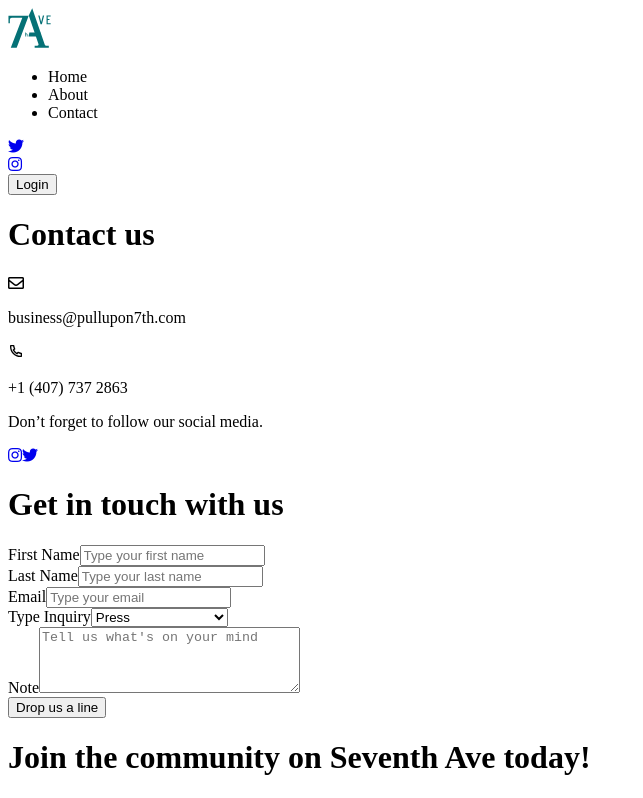
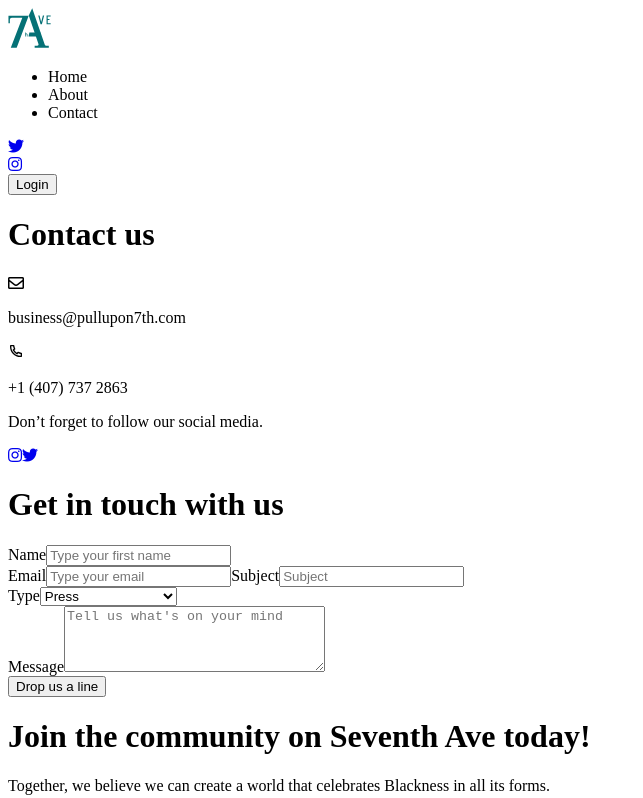
Before and after one commit to krock07/vercel-deployment, a Next.js app: page /contact in a window 1280 px wide. Shown: the top 798 px of the page, without its empty margins (0-643 px from the left). Built offline with nearby package versions, Linux system fonts and the light colour scheme.

Commit message:
trying to deploy on netlify

```diff
--- a/components/OurMission.js
+++ b/components/OurMission.js
@@ -21,7 +21,7 @@ const OurMission = () => {
           communities at scale.
         </p>
       </div>
-      <div className="w-auto absolute inset-y-[2595px] md:mr-80 md:inset-y-[2295px] lg:inset-y-[198.1rem] lg:left-14 xl:inset-y-[505.5%] 2xl:inset-y-[378.1%] 2xl:left-36  ">
+      <div className="w-auto absolute inset-y-[2595px] md:mr-80 md:inset-y-[2295px] lg:inset-y-[198.1rem] lg:left-14 xl:inset-y-[506.9%] 2xl:inset-y-[378.1%] 2xl:left-36  ">
         <img
           src="/Create.png"
           alt=""
--- a/pages/api/user-playlist.js
+++ b/pages/api/user-playlist.js
@@ -42,7 +42,7 @@ export const getPlaylist = async () => {
   });
 };
 
-export default async (_, res) => {
+export default async function handler(_, res) {
   const response = await getPlaylist();
   console.log(response);
   const { items } = await response.json();
@@ -56,6 +56,10 @@ export default async (_, res) => {
     imageUrl: playlist.images[0].url,
     total: playlist.tracks.total,
   }));
+  res.setHeader(
+    "Cache-Control",
+    "public, s-maxage=86400, stale-while-revalidate=43200"
+  );
 
   return res.status(200).json({ playlists });
-};
+}
--- a/pages/contact.js
+++ b/pages/contact.js
@@ -1,14 +1,15 @@
 import React, { useState } from "react";
 import ContactLayout from "../components/ContactLayout";
 import { RiPhoneLine } from "react-icons/ri";
+import axios from "axios";
 
 const contact = () => {
   const [values, setValues] = useState({
-    firstName: "",
-    lastName: "",
+    name: "",
     email: "",
-    typeInquiry: "",
-    note: "",
+    type: "",
+    subject: "",
+    message: "",
   });
 
   const handleInputChange = (e) => {
@@ -21,6 +22,12 @@ const contact = () => {
       [name]: value,
     });
   };
+  // const handleInputChange = (e) => {
+  //   setValues((prevState) => ({
+  //     ...prevState,
+  //     [e.target.name]: e.target.value,
+  //   }));
+  // };
 
   // const sendMessage = (e) => {
   //   e.preventDefault();
@@ -37,13 +44,13 @@ const contact = () => {
 
   const submitEmail = async (e) => {
     e.preventDefault();
-    console.log({ mailerState });
-    const response = await fetch("http://localhost:3001/send", {
+    console.log({ values });
+    fetch("http://localhost:3000/func/contact", {
       method: "POST",
       headers: {
         "Content-type": "application/json",
       },
-      body: JSON.stringify({ mailerState }),
+      body: JSON.stringify({ values }),
     })
       .then((res) => res.json())
       .then(async (res) => {
@@ -57,11 +64,11 @@ const contact = () => {
       })
       .then(() => {
         setValues({
-          firstName: "",
-          lastName: "",
+          name: "",
+          subject: "",
           email: "",
-          typeInquiry: "",
-          note: "",
+          type: "",
+          message: "",
         });
       });
   };
@@ -98,7 +105,7 @@ const contact = () => {
             Get in touch with us
           </h1>
 
-          <form>
+          <form onSubmit={submitEmail}>
             <div className="  xl:flex xl:justify-between xl:w-[510px] xl:mb-5">
               {/* <div className="w-full md:w-1/2 px-3 mb-6 md:mb-0"> */}
 
@@ -107,19 +114,19 @@ const contact = () => {
                   htmlFor="name"
                   className="block  tracking-wide text-black text-xs font-bold mb-2"
                 >
-                  First Name
+                  Name
                 </label>
                 <input
                   placeholder="Type your first name"
                   type="text"
-                  name="firstName"
+                  name="name"
                   value={values.firstName}
                   onChange={handleInputChange}
                   id=""
                   className="appearance-none block w-full text-black border  rounded-lg py-3 px-4 mb-3 leading-tight focus:outline-none focus:ring-1 focus:ring-[#057176] focus:border-[#057176] bg-[#eaf1f7]  bg-opacity-30 focus:bg-white"
                 />
               </div>
-              <div className="xl:flex xl:flex-col">
+              {/* <div className="xl:flex xl:flex-col">
                 <label
                   htmlFor="name"
                   className="block  tracking-wide text-black text-xs font-bold mb-2"
@@ -135,7 +142,7 @@ const contact = () => {
                   id=""
                   className="appearance-none block w-full text-black border  rounded-lg py-3 px-4 mb-3 leading-tight focus:outline-none focus:ring-1 focus:ring-[#057176] focus:border-[#057176] bg-[#eaf1f7] bg-opacity-30 focus:bg-white"
                 />
-              </div>
+              </div> */}
             </div>
             <div className="xl:flex xl:flex-col">
               <label
@@ -153,17 +160,32 @@ const contact = () => {
                 id=""
                 className="appearance-none block w-full text-black border  rounded-lg py-3 px-4 mb-3 leading-tight focus:outline-none focus:ring-1 focus:ring-[#057176] focus:border-[#057176] bg-[#eaf1f7] bg-opacity-30 focus:bg-white"
               />
+              <label
+                htmlFor="name"
+                className="block  tracking-wide text-black text-xs font-bold mb-2"
+              >
+                Subject
+              </label>
+              <input
+                value={values.subject}
+                onChange={handleInputChange}
+                placeholder="Subject"
+                type="text"
+                name="subject"
+                id=""
+                className="appearance-none block w-full text-black border  rounded-lg py-3 px-4 mb-3 leading-tight focus:outline-none focus:ring-1 focus:ring-[#057176] focus:border-[#057176] bg-[#eaf1f7] bg-opacity-30 focus:bg-white"
+              />
             </div>
             <div className="xl:flex-col xl:flex mb-5">
               <label
                 htmlFor="typeInquiry"
                 className="block  tracking-wide text-black text-xs font-bold mb-2"
               >
-                Type Inquiry
+                Type
               </label>
               <select
-                name="typeInquiry"
-                value={values.typeInquiry}
+                name="type"
+                value={values.type}
                 onChange={handleInputChange}
                 id=""
                 className=" relative w-full border rounded-md shadow-sm pl-3 pr-10 py-3 text-left cursor-default focus:outline-none focus:ring-1 focus:ring-[#057176] focus:border-[#057176] bg-[#eaf1f7] bg-opacity-30 sm:text-sm"
@@ -180,12 +202,12 @@ const contact = () => {
                 htmlFor="note"
                 className="block  tracking-wide text-black text-xs font-bold mb-2"
               >
-                Note
+                Message
               </label>
               <textarea
                 placeholder="Tell us what's on your mind"
-                name="note"
-                value={values.note}
+                name="message"
+                value={values.message}
                 onChange={handleInputChange}
                 id=""
                 cols="30"
--- a/pages/playlists.js
+++ b/pages/playlists.js
@@ -186,9 +186,7 @@ const podcast = () => {
               </div>
             </ul>
           </div>
-          <div>
-            <a href={STAGING_AUTH_URL}>login</a>
-          </div>
+
           {/* <SeventhPlaylist /> */}
           <div className=" mt-20 md:m-0 md:flex md:mx-auto md:w-9/12 md:justify-around md:flex-wrap">
             {data.playlists.map((item, key) => {
--- a/pages/podcast.js
+++ b/pages/podcast.js
@@ -126,9 +126,6 @@ const podcast = () => {
         <h1 className="  relative top-36 ml-5 md:top-[-28px] md:left-60 xl:left-0  xl:top-[3px] xl:ml-[30rem] md:text-[20px] md:font-medium pb-6 2xl:left-[3%]">
           Keep your Ear to the Streets
         </h1>
-        <div>
-          <a href={STAGING_AUTH_URL}>login</a>
-        </div>
 
         <div className=" flex  flex-col md:pl-6 md:flex md:flex-row  xl:pl-40">
           <div className="  flex md:bg-[#eaf1f7] md:w-[216px]  xl:w-[278px] md:h-[344px] md:rounded-[20px] md:items-center md:flex-col xl:flex xl:flex-col xl:items-center md:bg-opacity-30">
```
